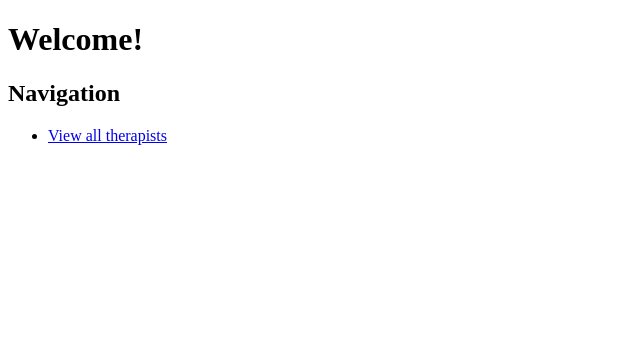
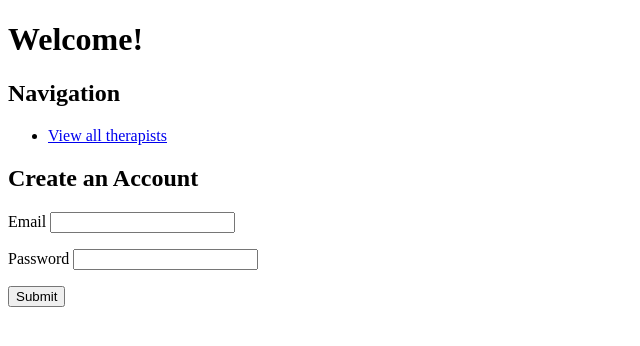
Before and after one commit to sberhea/Therapist-search-tool, a Flask app: page / in a window 1280 px wide. Shown: the top 346 px of the page, without its empty margins (0-640 px from the left). Run offline with Flask 2, Linux system fonts and the light colour scheme.

Commit message:
Fixed flash message and jinja

```diff
--- a/server.py
+++ b/server.py
@@ -17,9 +17,26 @@ def home_page():
 
     return render_template('homepage.html')
 
-@app.route('/login')
-def login():
-    """Where the user logs in"""
+@app.route('/user', methods=['POST'])
+def create_registration():
+    """Create user registration"""
+
+    email = request.form.get('email')
+    password = request.form.get('password')
+
+    user = crud.get_user_by_email(email)
+
+    if user:
+        flash('Cannot create an account with that email. Try again.')
+        return redirect('/')
+    else:
+        crud.create_user(email, password)
+        flash('Account created! Please log in.')
+
+        return redirect('/')
+
+# @app.route('/login', methods=['POST'])
+# def login():
 
 @app.route('/profile')
 def user_profile():
@@ -30,17 +47,20 @@ def search_tool():
     """Search bar, filter and Google Maps displayed"""
 
 @app.route('/therapists')
-def all_therapist():
+def all_therapists():
     """View all therapists."""
 
     therapist = crud.get_therapist()
 
     return render_template('all_therapists.html', therapist=therapist)
 
-@app.route('/one-therapist')
+@app.route('/therapists/<therapist_id>')
 def one_therapist():
     """Display one therapist after the user clicks on a listing"""
 
+    therapist_details = crud.therapist_details()
+
+    return render_template('therapist_details.html', therapist=therapist)
 
 
 if __name__ == '__main__':
--- a/templates/all_therapists.html
+++ b/templates/all_therapists.html
@@ -1,7 +1,7 @@
 {% extends 'base.html' %}
 {% block title %}All Therapists{% endblock %}
-{% for t in therapist %}
-  <p>{{ t }}</p>
-{% endfor %}
 {% block body %}
+  {% for t in therapist %}
+    <ul>{{t.name}} </ul>
+  {% endfor %}
 {% endblock %}
--- a/templates/base.html
+++ b/templates/base.html
@@ -10,6 +10,11 @@
         {% block head %}{% endblock %}
     </head>
     <body>
+        {% for msg in get_flashed_messages() %}
+        <p class="flash-msg">
+          {{ msg }}
+        </p>
+        {% endfor %}
         {% block body %}{% endblock %}
 
         {% block after_body %}{% endblock %}
--- a/templates/homepage.html
+++ b/templates/homepage.html
@@ -9,4 +9,19 @@
     <li><a href="/therapists">View all therapists</a></li>
     <!-- <li><a href="/">View all users</a></li> -->
   </ul>
+
+  <h2>Create an Account</h2>
+  <form action="/user" method="POST">
+    <p>
+      Email <input type="text" name="email">
+    </p>
+
+    <p>
+      Password <input type="password" name="password">
+    </p>
+
+    <p>
+      <input type="submit">
+    </p>
+  </form>
 {% endblock %}
```
Also changed, not shown: crud.py (+12 -2 lines).
